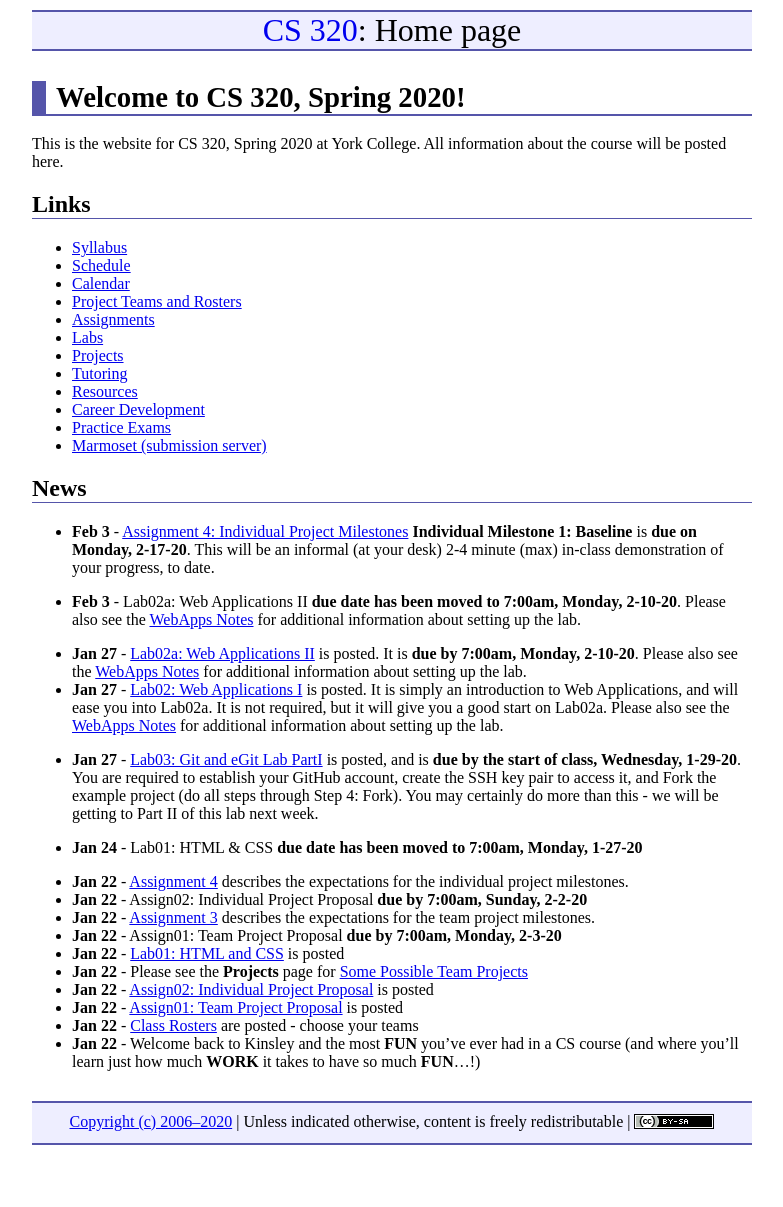
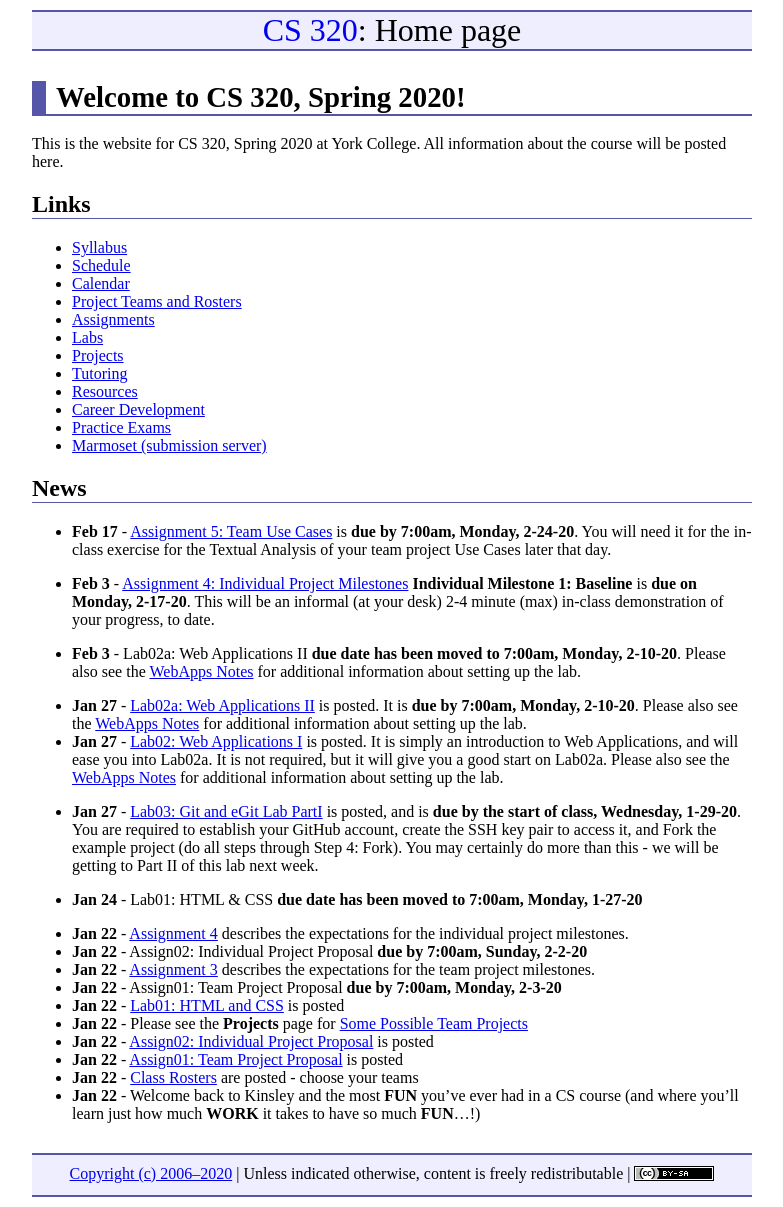
Before and after one commit to ycpcs/cs320-spring2020, a Jekyll site: the page built from index.md, in a window 1280 px wide. Shown: the whole page, without its empty margins (248-1031 px from the left). Built offline with Jekyll 4.4.1, drawn with Linux system fonts in a browser that asks for light colours; before the commit the page ends 1155 px from its top, so only the background shows below that.

Commit message:
updated news

```diff
--- a/index.md
+++ b/index.md
@@ -60,15 +60,15 @@ All information about the course will be posted here.
 
 * **Feb 28** - [Assignment 3: Team Project Milestones](assign/assign03.html) **Team Milestone 1: Minimal Working System** is **due on Monday, 3-23-20**.    This will be a FORMAL 8-10 minute (max) in-class team presentation/demonstration of your team's progress on your UI structure and navigation.  You should have the vast majority of your servlets and JSPs defined, and be able to navigate between most, if not all, of your pages.  Your HTML/CSS will still be in a rough state - don't worry about making it "pretty", focus on functionality over form.  There is **NO** expectation for having any of your SQL database implemented or working.
 
-* **Feb 26** - For creating your UML diagrams for your group's UML moel that will part of Assign06: you may use [Violet UML](http://alexdp.free.fr/violetumleditor/page.php) to create a nicely-formatted electronic version of your team's model.  You can download the jarfile from the [Resources Page](resources/index.html).  You may also use other drawing tools, **as long as those tools can export PDF versions of the UML diagram**, which you willl need to embed in your Assign06 submission.
-
-* **Feb 24** - [Assignment 6: Problem Domain Analysis](assign/assign06.html) is **due by 7:00am, Saturday, 3-7-20.**  You will need to collaborate on this remotely over break using Google Docs, and your shared Google Team Drive.  You will also need to create and embed a **PDF** version of your UML document in your Google Doc submission.
-
 * **Feb 24** - [Individual Project Milestone 2: 50% Working System](assign/assign04.html) is **due Monday, 3-9-20**.  This will be an informal (at your desk) 2-4 minute (max) in-class demonstration of your progress since Milestone 1.  **Note that this Milestone due date is the first day after you return from Winter Break.**
 
-* **Feb 19** - [Assignment 5: Team Use Cases](assign/assign05.html) is **due by 7:00am, Monday, 2-24-20**.  You will need it to do your Textual Analysis in class later that day.
+* **Feb 24** - [Assignment 6: Problem Domain Analysis](assign/assign06.html) is **due by 7:00am, Saturday, 3-7-20.**  You will likely need to collaborate on this assignment remotely over break using Google Docs, and your shared Google Team Drive.  You will also need to create and embed a **PDF** version of your UML document in your Google Doc submission.  **Do not link to your UML diagram, embed a PDF or PNG copy of it in your document.**
+
+* **Feb 24** - For creating your UML diagrams for your group's UML model that will part of Assign06: you may use [Violet UML](http://alexdp.free.fr/violetumleditor/page.php) to create a nicely-formatted electronic version of your team's model.  You can download the jarfile from the [Resources Page](resources/index.html).  You may also use other drawing tools, **as long as those tools can export PDF or PNG versions of the UML diagram**, which you willl need to embed in your Assign06 submission.
 
 -->
+
+* **Feb 17** - [Assignment 5: Team Use Cases](assign/assign05.html) is **due by 7:00am, Monday, 2-24-20**.  You will need it for the in-class exercise for the Textual Analysis of your team project Use Cases later that day.
 
 * **Feb 3** - [Assignment 4: Individual Project Milestones](assign/assign04.html) **Individual Milestone 1: Baseline** is **due on Monday, 2-17-20**.  This will be an informal (at your desk) 2-4 minute (max) in-class demonstration of your progress, to date.
 * **Feb 3** - Lab02a: Web Applications II **due date has been moved to 7:00am, Monday, 2-10-20**.  Please also see the [WebApps Notes](labs/lab02_notes.html) for additional information about setting up the lab.
```
